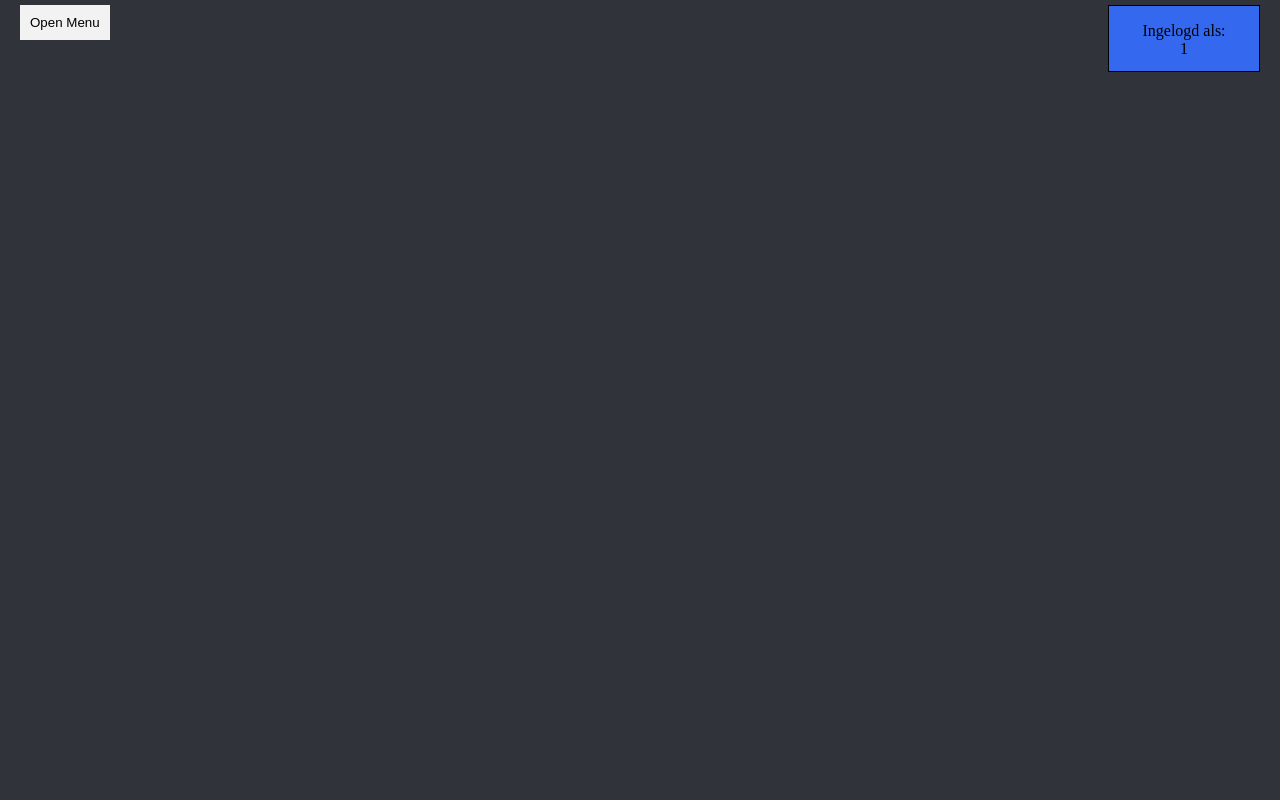
After one commit to BartKastermans/project1, a PHP site: page /oefeningen.php in a window 1280 px wide. The commit adds this page. Run offline with PHP 8.4, Linux system fonts and the light colour scheme; the visitor is signed in with stand-in values (Sample User, id 1).

Commit message:
dertiende commit: save (13 juni. 09:12) sidemenu werkt met include

```diff
--- /dev/null
+++ b/oefeningen.php
@@ -0,0 +1,30 @@
+<html>
+    <style>
+        body{
+            background-color: #303339;
+        }
+        .ingelogdals{
+            background-color: #3368EF;
+            height: 65px;
+            width: 150px;
+            border: 1px solid;
+            text-align: center;
+            font-family: Didot;
+            position: fixed;
+            top: 5px;
+            right: 20px;
+        }
+    </style>
+    <?php
+    if (!isset($_COOKIE['logincookie'])) {
+        header("Location: login.php");
+        exit();
+    }
+    include "databaseconn.php";
+    include "sidemenu.php";
+
+    ?>
+    <div class="ingelogdals">
+        <p>Ingelogd als:<br> <?php echo $_COOKIE["logincookie"] ?></p>
+    </div>
+</html>
--- a/sidemenu.php
+++ b/sidemenu.php
@@ -1,4 +1,13 @@
 <style>
+    .displayprs {
+        position: relative;
+        padding-left: 10px;
+        left: 0px;
+        bottom: -35px;
+    }
+    .displayprsside .displayprs{
+        left: 135px;
+    }
     .side-menu {
         position: fixed;
         top: 0;
@@ -35,6 +44,15 @@
         <li><a href="index.php">Home</a></li>
         <li><a href="prs.php">PRs</a></li>
         <li><a href="trainingen.php">Trainingen</a></li>
-        <li><a href="kalender.php">Kalender</a></li>
+        <li><a href="oefeningen.php">Oefeningen</a></li>
     </ul>
 </div>
+
+<script>
+    document.querySelector('.menu-toggle').addEventListener('click', function() {
+        document.body.classList.toggle('menu-open');
+        document.body.classList.toggle('displayprsside');
+        document.body.classList.toggle('menu-toggleleft');
+    });
+
+</script>
```
Also changed, not shown: index.php (+0 -11 lines), prs.php (+1 -13 lines), trainingen.php (+0 -10 lines).
